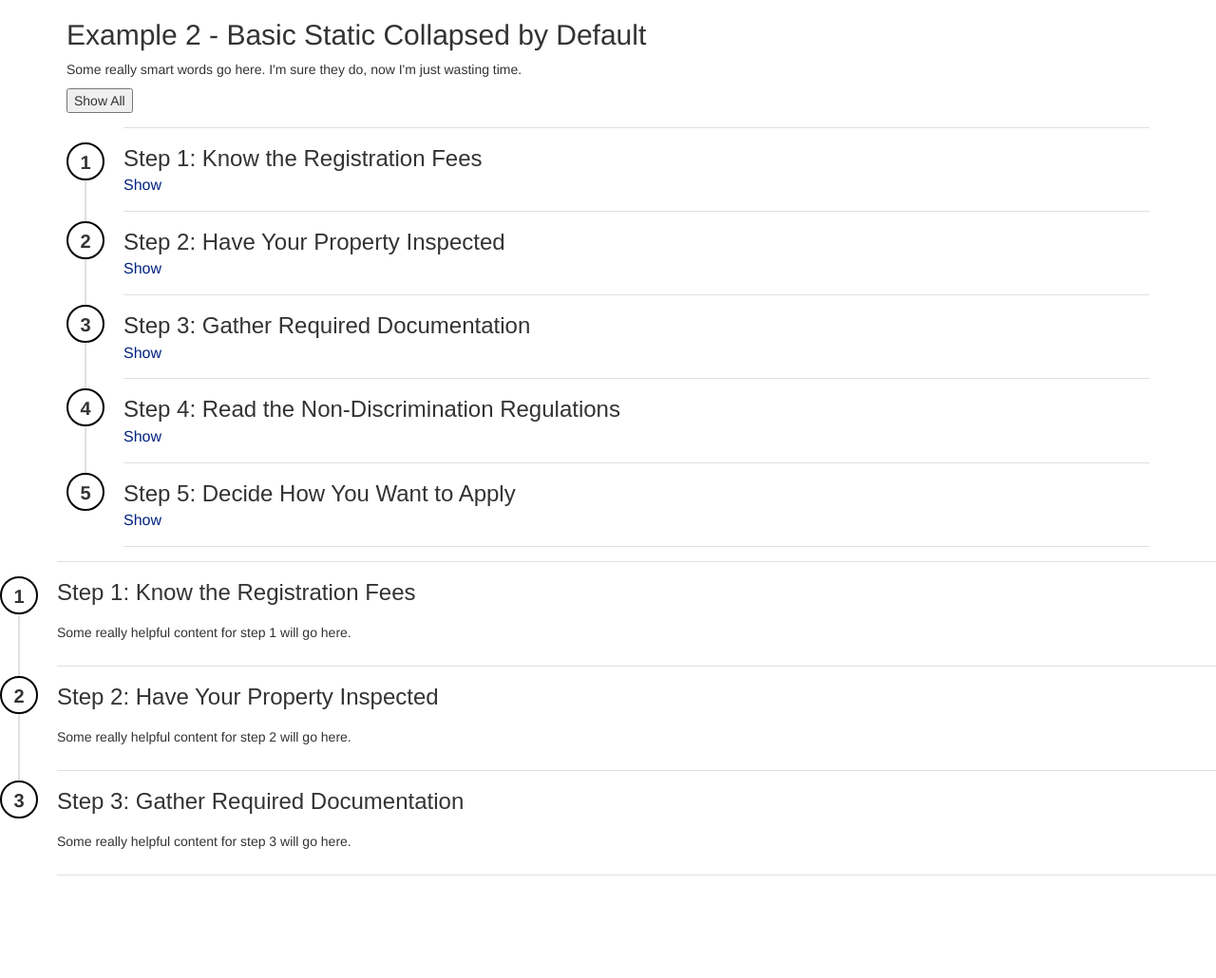
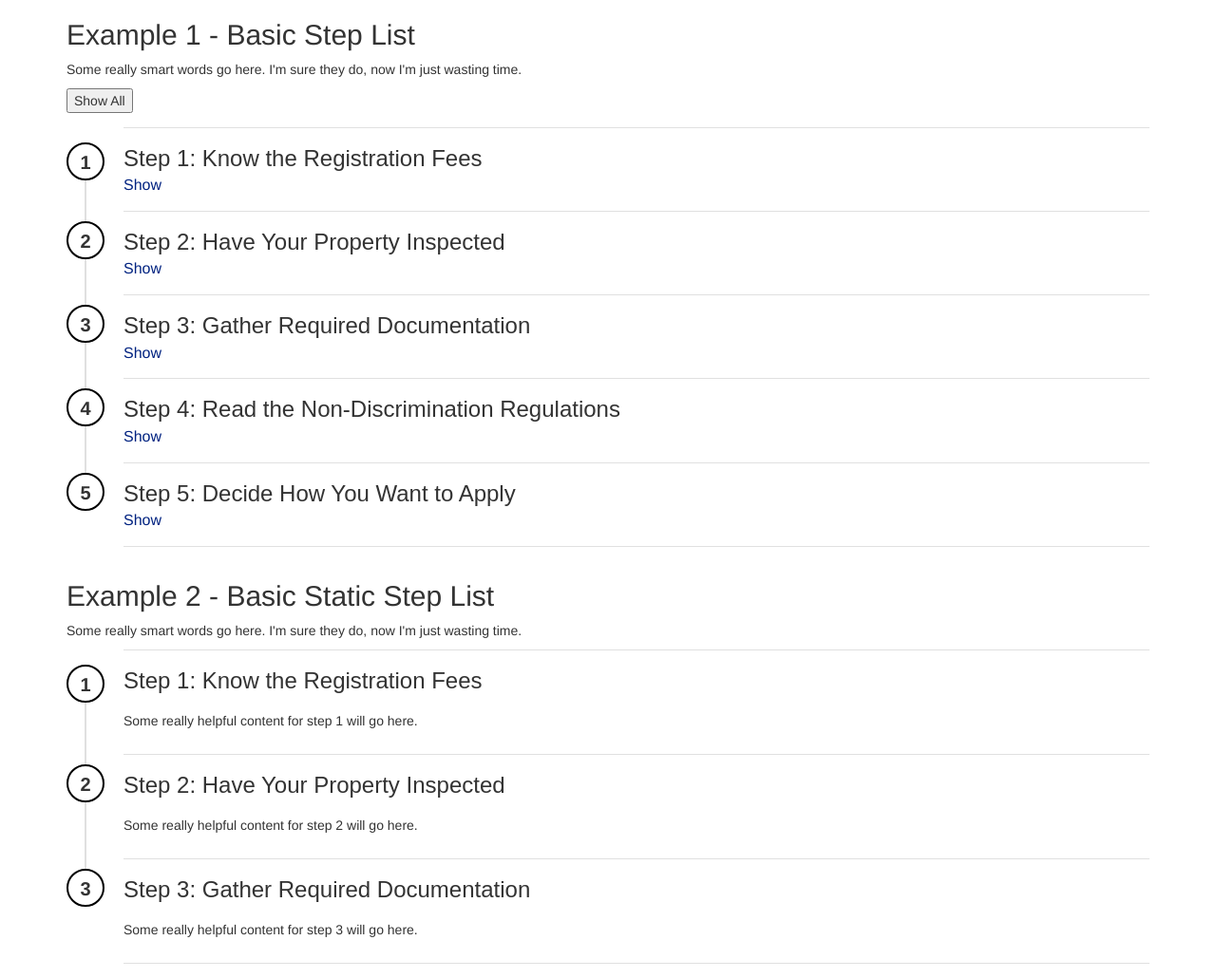
Before and after one commit to baltimorecounty/dotgov-javascript, a website: page dist/demos/components/StepList.html in a window 1280 px wide. Shown: the whole page at 95% size. Before the commit the page ends 937 px from the top, so only its background shows below. Drawn offline with nearby package versions, Linux system fonts and the light colour scheme.

Commit message:
Updated markup.

```diff
--- a/dist/demos/components/StepList.html
+++ b/dist/demos/components/StepList.html
@@ -24,7 +24,7 @@
     <div class="container">
       <div class="row">
         <div class="col-xs-12">
-          <h2>Example 2 - Basic Static Collapsed by Default</h2>
+          <h2>Example 1 - Basic Step List</h2>
           <p>
             Some really smart words go here. I'm sure they do, now I'm just
             wasting time.
@@ -237,8 +237,13 @@
           <!-- end of step list-->
         </div>
       </div>
-    </div>
+      <div class="row"><div class="col-xs-12">
         <div class="dg_step-list static">
+          <h2>Example 2 - Basic Static Step List</h2>
+          <p>
+            Some really smart words go here. I'm sure they do, now I'm just
+            wasting time.
+          </p>
         <div class="text-right">
           <button class="dg_button-link dg_step-list__show-all-btn">
             Show All
@@ -277,6 +282,9 @@
           </li>
         </ol>
       </div>
+    </div>
+    </div>
+
     <script src="/assets/dotgov-stepList.min.js"></script>
   </body>
 </html>
```
Lines whose indentation alone changed are shown as unchanged.
